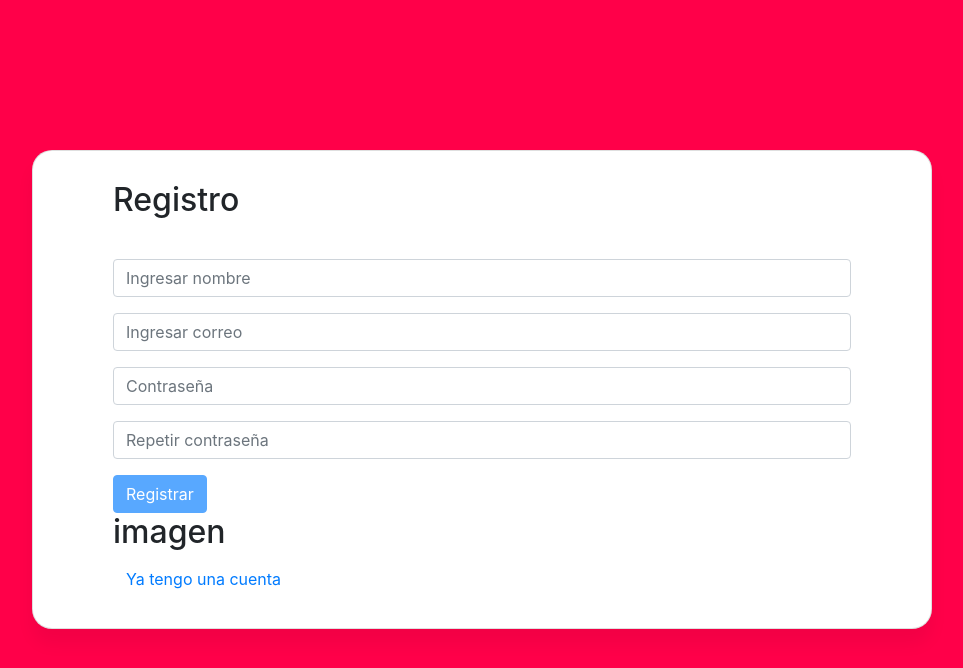
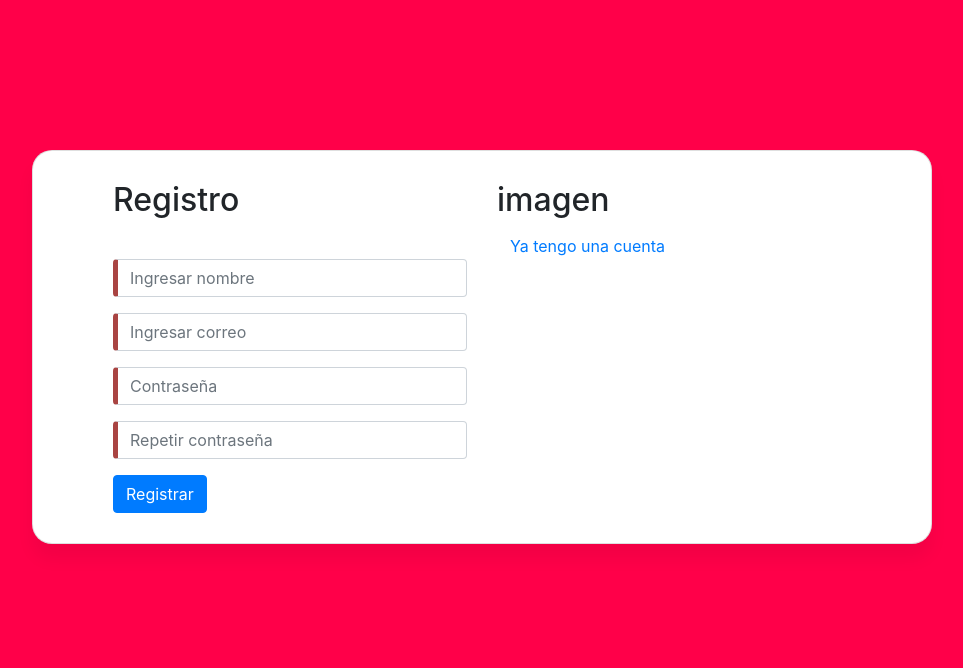
Before and after one commit to JacobMartinezN/mini-red-social, an Angular app: page /register in a window 1280 px wide. Shown: the top 668 px of the page, without its empty margins (158-1121 px from the left). Built offline with nearby package versions, Linux system fonts and the light colour scheme.

Commit message:
register done with validations

```diff
--- a/src/app/app.module.ts
+++ b/src/app/app.module.ts
@@ -2,6 +2,7 @@ import { BrowserModule } from '@angular/platform-browser';
 import { NgModule } from '@angular/core';
 import { FormsModule } from '@angular/forms';
 import { HttpModule } from '@angular/http';
+import { MustMatchDirective } from './helpers/must-match.directive'
 
 
 
@@ -22,7 +23,8 @@ import { UserService } from './services/user.service';
     AppComponent,
     RegisterComponent,
     LoginComponent,
-    DashboardComponent
+    DashboardComponent,
+    MustMatchDirective
   ],
   imports: [
     BrowserModule,
--- a/src/app/components/register/register.component.html
+++ b/src/app/components/register/register.component.html
@@ -2,28 +2,44 @@
 <div class="card card-sign">
 
   <div class="row">
-    <div class="col-md-12">
-      <form (ngSubmit)="guardar()" #forma="ngForm">
+    <div class="col-md-6">
+      <form (ngSubmit)="forma.form.valid && guardar()" #forma="ngForm" [mustMatch]="['password', 'confirmPassword']" novalidate>
         <div class="title-sign">
             <h2>Registro</h2>
         </div>
         <div class="form-group">
-          <input [(ngModel)]="user.nombre" name="nombre" type="text" class="form-control" id="name"  placeholder="Ingresar nombre" required>
+          <input [(ngModel)]="user.nombre" name="name" type="text" class="form-control" id="name"  placeholder="Ingresar nombre" [ngClass]="{ 'is-invalid': forma.submitted && name.invalid }" required #name="ngModel">
+          <div *ngIf="forma.submitted && name.invalid" class="invalid-feedback">
+            <div *ngIf="name.errors.required">El nombre es requerido</div>
+          </div>
         </div>
         <div class="form-group">
-          <input [(ngModel)]="user.correo" name="correo" type="email" class="form-control" id="email"  placeholder="Ingresar correo" required>
+          <input [(ngModel)]="user.correo" name="email" type="email" class="form-control" id="email"  placeholder="Ingresar correo" [ngClass]="{ 'is-invalid': forma.submitted && email.invalid }" required email #email="ngModel">
+          <div *ngIf="forma.submitted && email.invalid" class="invalid-feedback">
+              <div *ngIf="email.errors.required">El correo es requerido</div>
+              <div *ngIf="email.errors.email">Se debe ingresar un correo valido</div>
+          </div>
+        </div>
+
+        <div class="form-group">
+          <input [(ngModel)]="user.contrasenia" name="password" type="password" class="form-control" id="password" placeholder="Contraseña" [ngClass]="{ 'is-invalid': forma.submitted && password.invalid }" required minlength="7" #password="ngModel">
+          <div *ngIf="forma.submitted && password.invalid" class="invalid-feedback">
+              <div *ngIf="password.errors.required">La contraseña es rquerida</div>
+              <div *ngIf="password.errors.minlength">La contraseña debe tener almenos 7 caracteres</div>
+          </div>
         </div>
         <div class="form-group">
-          <input [(ngModel)]="user.contrasenia" name="contrasenia" type="password" class="form-control" id="password" placeholder="Contraseña" required>
-        </div>
-        <div class="form-group">
-          <input type="password" class="form-control" id="repeatpassword" placeholder="Repetir contraseña" required>
+          <input [(ngModel)]="user.confirmarContrasenia" name="confirmPassword" type="password" class="form-control" id="confirmPassword" placeholder="Repetir contraseña" [ngClass]="{ 'is-invalid': forma.submitted && confirmPassword.invalid }" required #confirmPassword="ngModel">
+          <div *ngIf="forma.submitted && confirmPassword.invalid" class="invalid-feedback">
+              <div *ngIf="confirmPassword.errors.required">Es necesario confirmar la contraseña</div>
+              <div *ngIf="confirmPassword.errors.mustMatch">Las contraseñas no coinciden</div>
+          </div>
         </div>
 
-        <button [disabled]="!forma.valid" type="submit" class="btn btn-primary">Registrar</button>
+        <button type="submit" class="btn btn-primary">Registrar</button><br>
       </form>
     </div>
-    <div class="col-md-12">
+    <div class="col-md-6">
       <h2>imagen</h2>
       <button [routerLink]="['login']" type="button" class="btn btn-link">Ya tengo una cuenta</button>
     </div>
--- /dev/null
+++ b/src/app/helpers/must-match.directive.ts
@@ -0,0 +1,16 @@
+import { Directive, Input } from '@angular/core';
+import { NG_VALIDATORS, Validator, ValidationErrors, FormGroup } from '@angular/forms';
+
+import { MustMatch } from './must-match.validator';
+
+@Directive({
+    selector: '[mustMatch]',
+    providers: [{ provide: NG_VALIDATORS, useExisting: MustMatchDirective, multi: true }]
+})
+export class MustMatchDirective implements Validator {
+    @Input('mustMatch') mustMatch: string[] = [];
+
+    validate(formGroup: FormGroup): ValidationErrors {
+        return MustMatch(this.mustMatch[0], this.mustMatch[1])(formGroup);
+    }
+}
--- /dev/null
+++ b/src/app/helpers/must-match.validator.ts
@@ -0,0 +1,26 @@
+import { FormGroup } from '@angular/forms';
+
+// custom validator to check that two fields match
+export function MustMatch(controlName: string, matchingControlName: string) {
+    return (formGroup: FormGroup) => {
+        const control = formGroup.controls[controlName];
+        const matchingControl = formGroup.controls[matchingControlName];
+
+        // return null if controls haven't initialised yet
+        if (!control || !matchingControl) {
+          return null;
+        }
+
+        // return null if another validator has already found an error on the matchingControl
+        if (matchingControl.errors && !matchingControl.errors.mustMatch) {
+            return null;
+        }
+
+        // set error on matchingControl if validation fails
+        if (control.value !== matchingControl.value) {
+            matchingControl.setErrors({ mustMatch: true });
+        } else {
+            matchingControl.setErrors(null);
+        }
+    }
+}
--- a/src/app/interfaces/user.interface.ts
+++ b/src/app/interfaces/user.interface.ts
@@ -2,6 +2,7 @@ export interface User{
     nombre: string;
     correo:string;
     contrasenia:string;
+    confirmarContrasenia?:string;
     key$?:string;
 
 }
--- a/src/app/services/user.service.ts
+++ b/src/app/services/user.service.ts
@@ -2,8 +2,6 @@ import { Injectable } from '@angular/core';
 import { Http , Headers} from '@angular/http';
 import { User} from '../interfaces/user.interface';
 import { map }  from 'rxjs/operators';
-
-
 
 @Injectable({
   providedIn: 'root'
--- a/src/styles.css
+++ b/src/styles.css
@@ -24,3 +24,11 @@ body {
 }
 
 }
+
+.ng-valid[required], .ng-valid.required  {
+    border-left: 5px solid #42A948; /* green */
+  }
+
+  .ng-invalid:not(form)  {
+    border-left: 5px solid #a94442; /* red */
+  }
```
Also changed, not shown: src/app/components/register/register.component.ts (+0 -7 lines).
